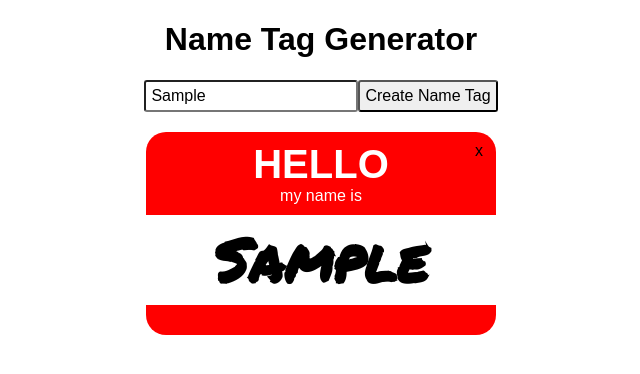
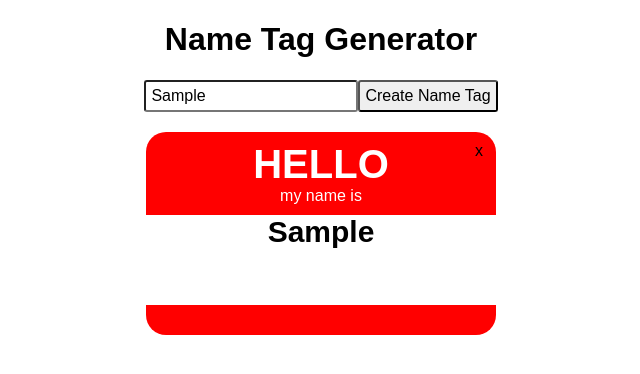
Before and after one commit to mindgitrwx/nameTagGenerator, a React (Create React App) app: page / in a window 1280 px wide. Both pictures are taken after typing "Sample" into the empty fields and a click on the input "Create Name Tag". Shown: the top 374 px of the page, without its empty margins (319-959 px from the left). Built offline with nearby package versions, Linux system fonts and the light colour scheme.

Commit message:
mod - font for readability

```diff
--- a/src/styles.css
+++ b/src/styles.css
@@ -9,7 +9,7 @@ input {
   font-size: 16px;
   border-radius: 3px;
 }
-input[type='text'] {
+input[type="text"] {
   width: 200px;
 }
 
@@ -26,6 +26,7 @@ input[type='text'] {
   color: white;
   margin: 0;
   font-size: 40px;
+  font-family: Arial, Helvetica, sans-serif;
 }
 .subtitle {
   color: white;
@@ -34,9 +35,9 @@ input[type='text'] {
 .name {
   background-color: white;
   margin: 10px 0;
-  font-size: 60px;
+  font-size: 30px;
   height: 90px;
-  font-family: 'Permanent Marker', Arial, Helvetica, sans-serif;
+  font-family: Arial, Helvetica, sans-serif;
 }
 .name-tag__delete {
   position: absolute;
```
